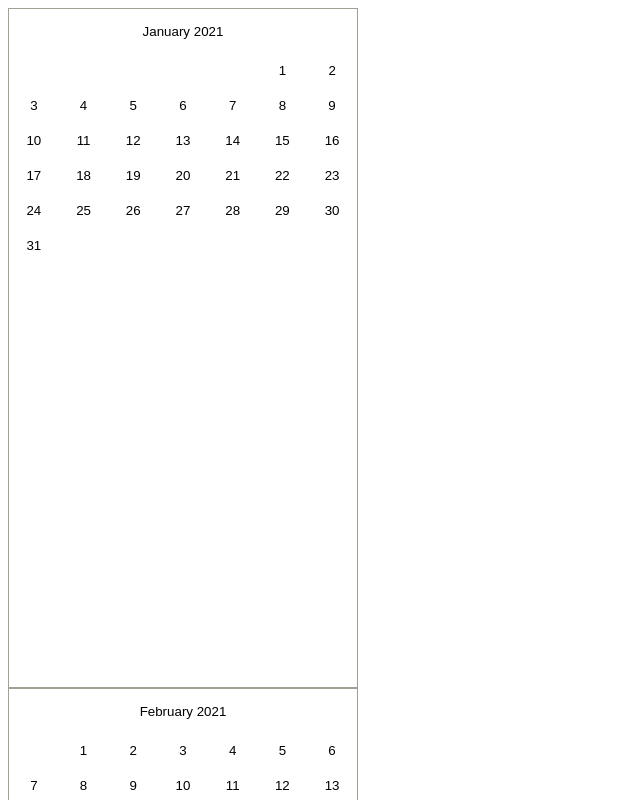
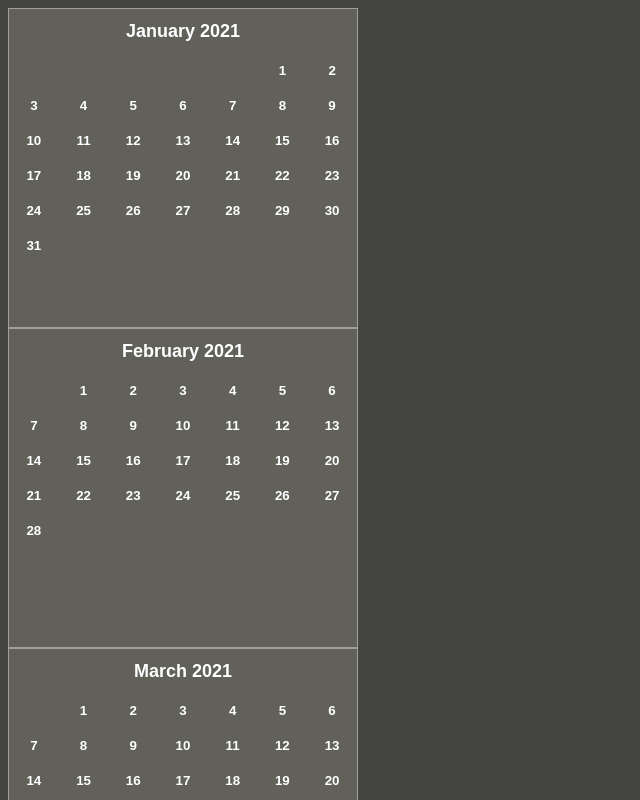
Before and after one commit to Dipmalya/ReactCalendar, a React app: page / in a window 1280 px wide. Shown: the top 800 px of the page, without its empty margins (0-640 px from the left). Built offline with nearby package versions, Linux system fonts and the light colour scheme; the HTML template or start-up script is replaced by a standard one.

Commit message:
React Calendar initial commit

```diff
--- a/src/components/Main.jsx
+++ b/src/components/Main.jsx
@@ -4,11 +4,11 @@ import CustomCalendar from "./Calendar";
 export default function Main() {
   return (
     <div className="row m-4">
-      {['01', '02', '03', '04', '05', '06', '07', '08'].map((item, index) => (
+      {["01", "02", "03", "04", "05", "06", "07", "08", "09"].map((item, index) => (
         <CustomCalendar
-        key={`cal-${index}`}
-        classProp={"pr-1 pb-1"}
-        value={new Date(`${item}/01/2021`)}
+          key={`cal-${index}`}
+          classProp={"pr-1 pb-1"}
+          value={new Date(`${item}/01/2021`)}
         />
       ))}
     </div>
--- a/src/components/index.css
+++ b/src/components/index.css
@@ -1,15 +1,31 @@
+body {
+    background: #444442;
+}
+
 .react-calendar {
-    height: 85vh;
+    background: #616159;
+    height: 320px;
+}
+.react-calendar__tile {
+    color: white;
+    font-weight: bold;
+    font-family: sans-serif !important;
+}
+.react-calendar__navigation__label {
+    font-size: 18px;
+    font-weight: bolder;
+    font-family: sans-serif;
+    color: white;
 }
 .react-calendar__navigation__arrow {
     display: none;
 }
 .react-calendar__month-view__days__day--weekend {
-    color: black;
+    color: white;
 }
 .react-calendar__tile--active {
     background: none;
-    color: black;
+    color: white;
 }
 .react-calendar__month-view__weekdays {
     display: none !important;
@@ -17,3 +33,6 @@
 .react-calendar__navigation {
     margin-bottom: 0%;
 }
+/* .react-calendar__month-view__days__day--weekend {
+    background: #969895;
+} */
```
